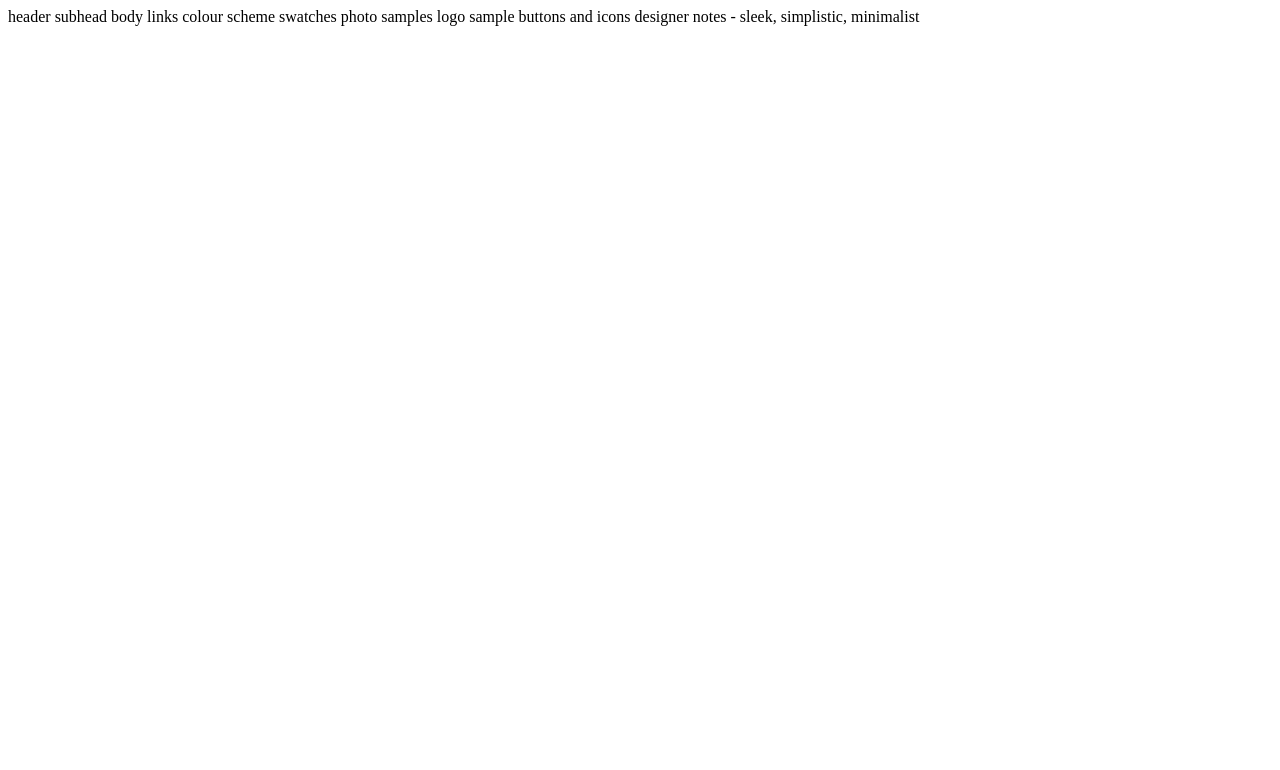
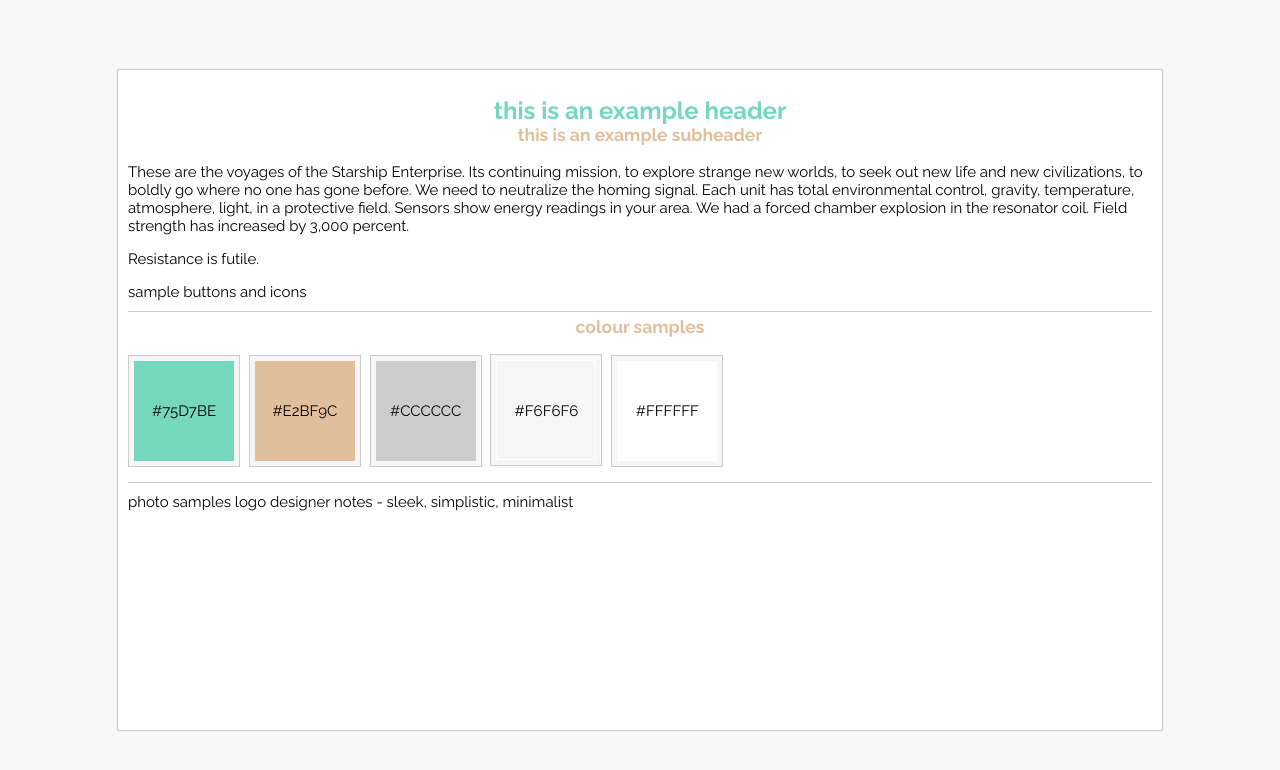
Before and after one commit to ahderien/moodboard, a plain HTML site: page index.html in a window 1280 px wide. Drawn offline with Linux system fonts and the light colour scheme.

Commit message:
Added styles and code.

```diff
--- a/index.html
+++ b/index.html
@@ -2,28 +2,64 @@
 <html>
     <head>
         <meta charset="utf-8">
+        <meta name="viewport" content="width=device-width,initial-scale=1">
         <title>Moodboard</title>
 
         <link rel="stylesheet" type="text/css" href="style.css">
+        <link href="https://fonts.googleapis.com/css?family=Raleway:400,700" rel="stylesheet">
     </head>
 
     <body>
 
-        header
-        subhead
-        body
-        links
+        <div id="wrapper">
+            <div id="content">
+                <h1>this is an example header</h1>
+                <h3>this is an example subheader</h3>
 
-        colour scheme swatches
+                <p>
+                These are the voyages of the Starship Enterprise. Its continuing mission, to explore strange new worlds, to seek out new life and new civilizations, to boldly go where no one has gone before. We need to neutralize the homing signal. Each unit has total environmental control, gravity, temperature, atmosphere, light, in a protective field. Sensors show energy readings in your area. We had a forced chamber explosion in the resonator coil. Field strength has increased by 3,000 percent.
+                </p>
 
-        photo samples
+                <p>
+                Resistance is futile.
+                </p>
 
-        logo
+                sample buttons and icons
 
-        sample buttons and icons
+                <hr>
 
-        designer notes
-        - sleek, simplistic, minimalist
+                <h3>colour samples</h3>
+
+                <div class="c-block">
+                    <div style="width: 100px; height: 100px; background-color: #75d7be;">#75D7BE</div>
+                </div>
+
+                <div class="c-block">
+                    <div style="width: 100px; height: 100px; background-color: #e2bf9c;">#E2BF9C</div>
+                </div>
+
+                <div class="c-block">
+                    <div style="width: 100px; height: 100px; background-color: #cccccc;">#CCCCCC</div>
+                </div>
+
+                <div class="c-block">
+                    <div style="width: 98px; height: 98px; background-color: #f6f6f6; border: 1px solid #fff;">#F6F6F6</div>
+                </div>
+
+                <div class="c-block">
+                    <div style="width: 100px; height: 100px; background-color: #fff;">#FFFFFF</div>
+                </div>
+
+                <hr>
+
+                photo samples
+
+                logo
+
+                designer notes
+                - sleek, simplistic, minimalist
+            </div>
+        </div>
 
         <script>
         </script>
--- a/style.css
+++ b/style.css
@@ -0,0 +1,64 @@
+body{
+    background-color: #f6f6f6;
+    font-family: raleway, sans-serif;
+    font-size: 15px;
+    font-weight: 400;
+    }
+
+#wrapper {
+    width: 80vw;
+    height: 80vh;
+    background-color: #fff;
+    border: 1px solid #ccc;
+    padding: 10px;
+    position: absolute;
+    top: 0;
+    left: 0;
+    right: 0;
+    bottom: 0;
+    margin: auto;
+}
+
+#content{
+    width: 80vw;
+    height: 80vh;
+    overflow-y: auto;
+}
+
+h1 {
+    font-size: 24px;
+    text-align: center;
+    color: #75d7be;
+    font-weight: 700;
+    margin-bottom: 5px;
+}
+
+h3 {
+    color: #e2bf9c;
+    margin-top: -5px;
+    text-align: center;
+}
+
+.c-block {
+    width: 100px;
+    height: 100px;
+    padding: 5px;
+    background-color: #f6f6f6;
+    border: 1px solid #ccc;
+    margin-right: 5px;
+    margin-bottom: 5px;
+    display: inline-block;
+    text-align: center;
+    line-height: 100px;
+}
+
+hr {
+    background-color: #ccc;
+    border: none;
+    height: 1px;
+    margin: 10px 0px;
+}
+
+@media only screen and (min-width: 641px) {
+
+}
```
Also changed, not shown: isometricexample1.jpg (added), isometricexample2.jpg (added).
